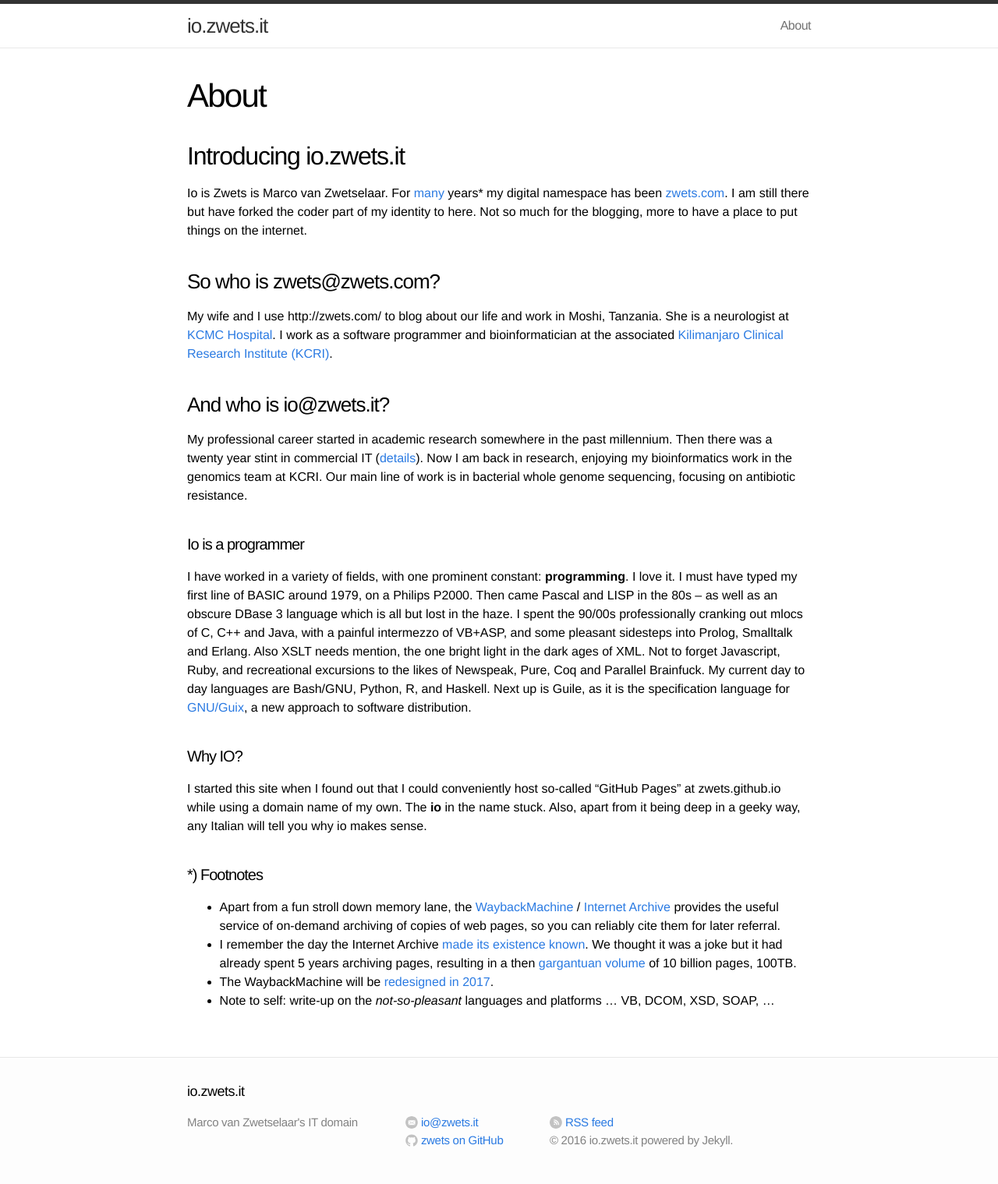
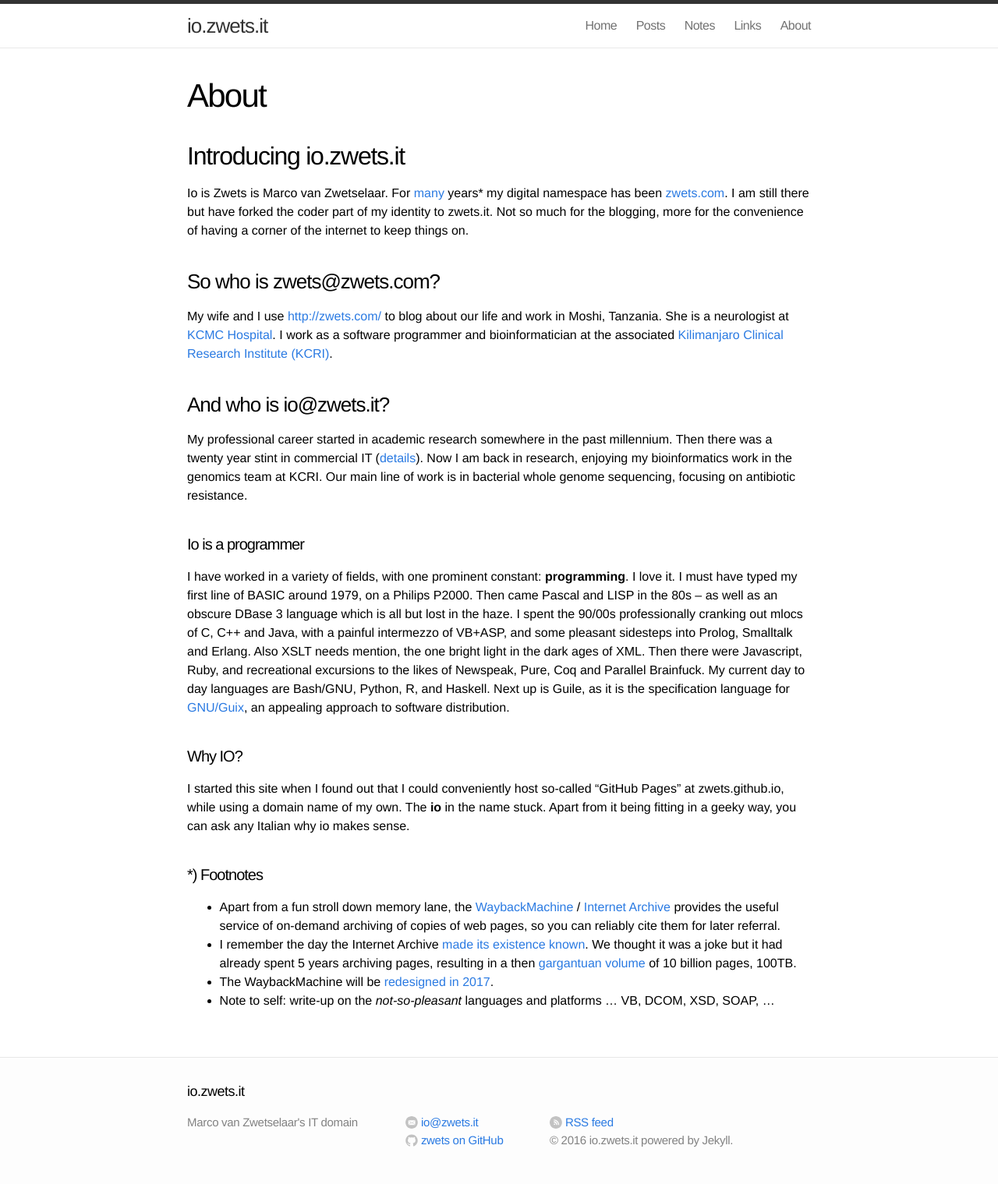
Before and after one commit to zwets/zwets.github.io, a Jekyll site: the page built from about.md, in a window 1280 px wide. Shown: the whole page at 78% size. Built offline with Jekyll 4.4.1, drawn with Linux system fonts in a browser that asks for light colours.

Commit message:
Move navigation options to site.data and add base menu.  Add footnote about commenting.

```diff
--- a/_config.yml
+++ b/_config.yml
@@ -6,7 +6,7 @@ description: "Marco van Zwetselaar's IT domain"
 url: "http://io.zwets.it"
 github_username:  zwets
 TZ: Africa/Dar_es_Salaam
-exclude: ["Gemfile", "Gemfile.lock", "README.md", "LICENSE"]
+exclude: ["Gemfile", "Gemfile.lock", "README.md", "LICENSE","CNAME"]
 #include: [".htaccess"] # default, because dotfiles otherwise ignored in generation
 #keep_files: [".git",".svn"] # files in destination that should remain (but Github might clear all?)
 #show_drafts: null
--- a/_includes/header.html
+++ b/_includes/header.html
@@ -17,10 +17,8 @@
         </svg>
       </a>
       <div class="trigger">
-        {% for page in site.pages %}
-          {% if page.frontpage %}
-            {% if page.title %}<a class="page-link" href="{{ page.url | prepend: site.baseurl }}">{{ page.title }}</a>{% endif %}
-          {% endif %}
+	{% for link in site.data.navigation %}
+          {% if link.title %}<a class="page-link" href="{{ link.url | prepend: site.baseurl }}">{{ link.title }}</a>{% endif %}
         {% endfor %}
       </div>
     </nav>
--- a/_layouts/post.html
+++ b/_layouts/post.html
@@ -12,4 +12,8 @@ layout: default
   {{ content }}
   </article>
 
+  <footer class="post-footer">
+    <p class="text">Comment?  Feel welcome to drop me an email or <a rel="nofollow" href="https://github.com/zwets/zwets.github.io/issues/new">raise an issue</a>.</p>
+  </header>
+
 </div>
--- a/about.md
+++ b/about.md
@@ -1,17 +1,17 @@
 ---
+title: About
+permalink: /about/
 layout: page
-title: About
-frontpage: true
-permalink: /about/
+topnav: true
 ---
 
 ## Introducing io.zwets.it
 
-Io is Zwets is Marco van Zwetselaar.  For [many](http://web.archive.org/web/*/http://zwets.com/) years\* my digital namespace has been [zwets.com](http://zwets.com/).  I am still there but have forked the coder part of my identity to here.  Not so much for the blogging, more to have a place to put things on the internet.
+Io is Zwets is Marco van Zwetselaar.  For [many](http://web.archive.org/web/*/http://zwets.com/) years\* my digital namespace has been [zwets.com](http://zwets.com/).  I am still there but have forked the coder part of my identity to zwets.it.  Not so much for the blogging, more for the convenience of having a corner of the internet to keep things on.
 
 ### So who is zwets@zwets.com?
 
-My wife and I use http://zwets.com/ to blog about our life and work in Moshi, Tanzania.  She is a neurologist at [KCMC Hospital](http://www.kcmc.ac.tz/).  I work as a software programmer and bioinformatician at the associated [Kilimanjaro Clinical Research Institute (KCRI)](http://www.kcri.ac.tz/).
+My wife and I use [http://zwets.com/](http://zwets.com/) to blog about our life and work in Moshi, Tanzania.  She is a neurologist at [KCMC Hospital](http://www.kcmc.ac.tz/).  I work as a software programmer and bioinformatician at the associated [Kilimanjaro Clinical Research Institute (KCRI)](http://www.kcri.ac.tz/).
 
 ### And who is io@zwets.it?
 
@@ -19,11 +19,11 @@ My professional career started in academic research somewhere in the past millen
 
 #### Io is a programmer
 
-I have worked in a variety of fields, with one prominent constant: **programming**.  I love it.  I must have typed my first line of BASIC around 1979, on a Philips P2000.  Then came Pascal and LISP in the 80s -- as well as an obscure DBase 3 language which is all but lost in the haze.  I spent the 90/00s professionally cranking out mlocs of C, C++ and Java, with a painful intermezzo of VB+ASP, and some pleasant sidesteps into Prolog, Smalltalk and Erlang.  Also XSLT needs mention, the one bright light in the dark ages of XML.  Not to forget Javascript, Ruby, and recreational excursions to the likes of Newspeak, Pure, Coq and Parallel Brainfuck.  My current day to day languages are Bash/GNU, Python, R, and Haskell.  Next up is Guile, as it is the specification language for [GNU/Guix](http://www.gnu.org/software/guix), a new approach to software distribution.
+I have worked in a variety of fields, with one prominent constant: **programming**.  I love it.  I must have typed my first line of BASIC around 1979, on a Philips P2000.  Then came Pascal and LISP in the 80s -- as well as an obscure DBase 3 language which is all but lost in the haze.  I spent the 90/00s professionally cranking out mlocs of C, C++ and Java, with a painful intermezzo of VB+ASP, and some pleasant sidesteps into Prolog, Smalltalk and Erlang.  Also XSLT needs mention, the one bright light in the dark ages of XML.  Then there were Javascript, Ruby, and recreational excursions to the likes of Newspeak, Pure, Coq and Parallel Brainfuck.  My current day to day languages are Bash/GNU, Python, R, and Haskell.  Next up is Guile, as it is the specification language for [GNU/Guix](http://www.gnu.org/software/guix), an appealing approach to software distribution.
 
 #### Why IO?
 
-I started this site when I found out that I could conveniently host so-called "GitHub Pages" at zwets.github.io while using a domain name of my own.  The **io** in the name stuck.  Also, apart from it being deep in a geeky way, any Italian will tell you why io makes sense.
+I started this site when I found out that I could conveniently host so-called "GitHub Pages" at zwets.github.io, while using a domain name of my own.  The **io** in the name stuck.  Apart from it being fitting in a geeky way, you can ask any Italian why io makes sense.
 
 #### \*) Footnotes
 
--- a/css/main.css
+++ b/css/main.css
@@ -228,6 +228,22 @@ a:visited { color: #205caa; }
 .post-content ul,
 .post-content ol { padding-left: 20px; }
 
+.post-content strong { font-weight: 700; }
+
+.post-footer {
+  font-size: 15px;
+  color: #818181;
+  margin-top: 5px;
+}
+
+.post-footer a {
+  color: inherit;
+}
+
+.post-footer a:hover {
+  text-decoration: underline;
+}
+
 .post pre,
 .post code {
   border: 1px solid #d5d5e9;
```
Also changed, not shown: _data/navigation.yml (added, +21 -0 lines), _posts/2016-01-06-static-sites-the-next-big-thing.md (added, +32 -0 lines), links.md (added, +6 -0 lines), notes.md (added, +19 -0 lines), README.md.
